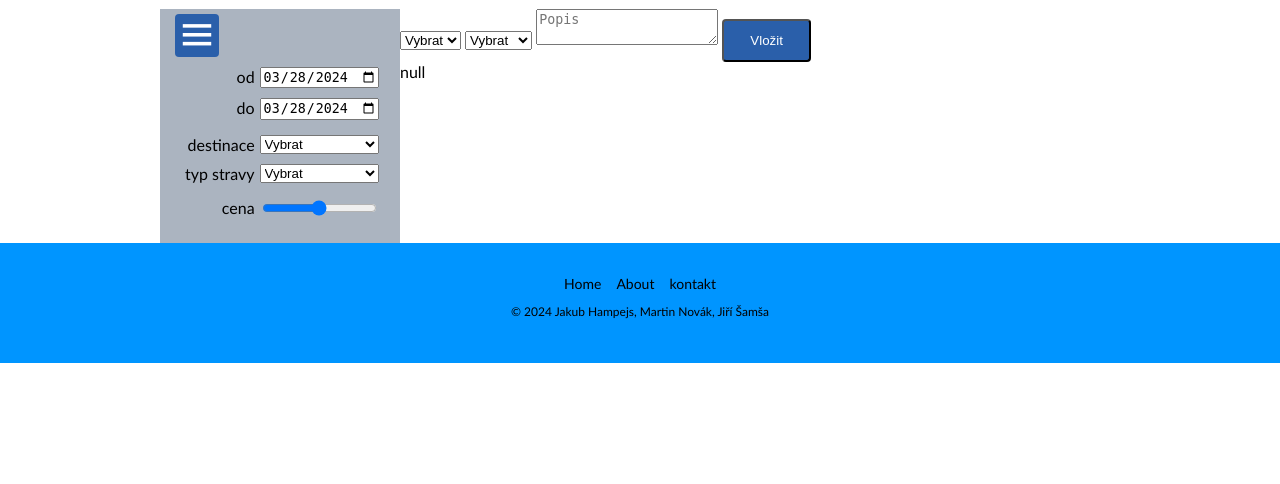
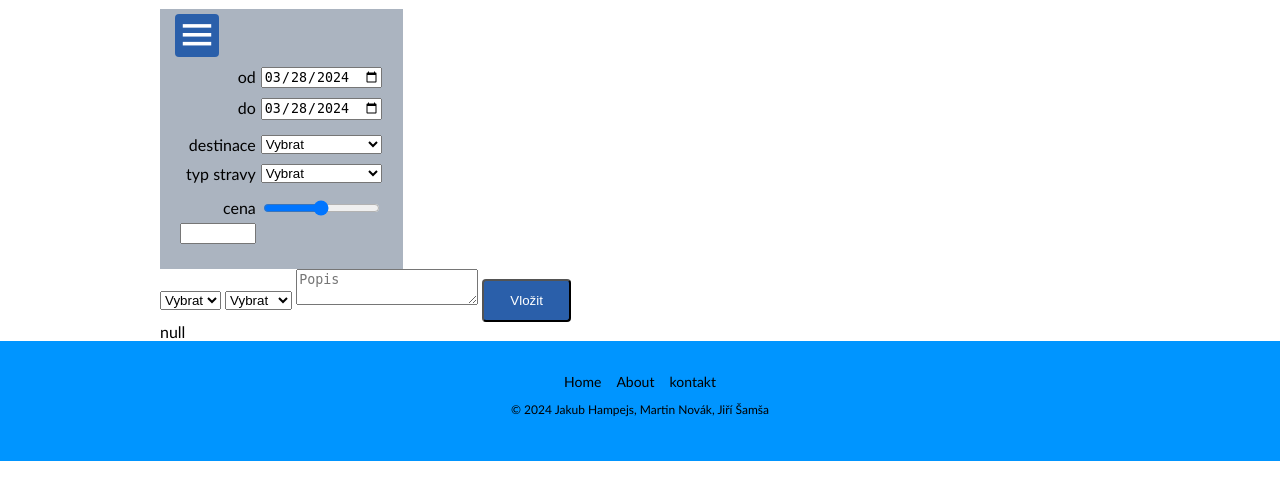
Before and after one commit to Kuba129cz/Cestovni_kancelar, a PHP site: page /app/pages/admin.php in a window 1280 px wide. Shown: the part 249-733 px from the top of the page. Run offline with PHP 8.4, Linux system fonts and the light colour scheme; data comes from the database, SQL or seed files in the repository; data that the repository does not hold is empty; style sheets or scripts are compiled from the project's sources.

Commit message:
provazani hodnot

```diff
--- a/app/components/aside.inc.php
+++ b/app/components/aside.inc.php
@@ -40,7 +40,18 @@
         <div class="sideGroup">
             <div class="sidePair">
                 <span>cena</span>
-                <input type="range" min="1" max="100" value="50" class="slider" id="myRange">
+                <input type="range" id="cena_slider" name="cena_slider" min="1" max="100" value="50" oninput="changeNumericValue(this.value)" class="slider">
+                <input type="number" id="cena_numer" name="cena_numer" min="1" max="100" onkeyup="changeRangeValue(this.value)">
+
+                <script>
+                    function changeRangeValue(val){
+                        document.getElementById("cena_slider").value = val;
+                    }
+
+                    function changeNumericValue(val){
+                        document.getElementById("cena_numer").value = val;
+                    }
+                </script>
             </div>
         </div>
     </div>
```
